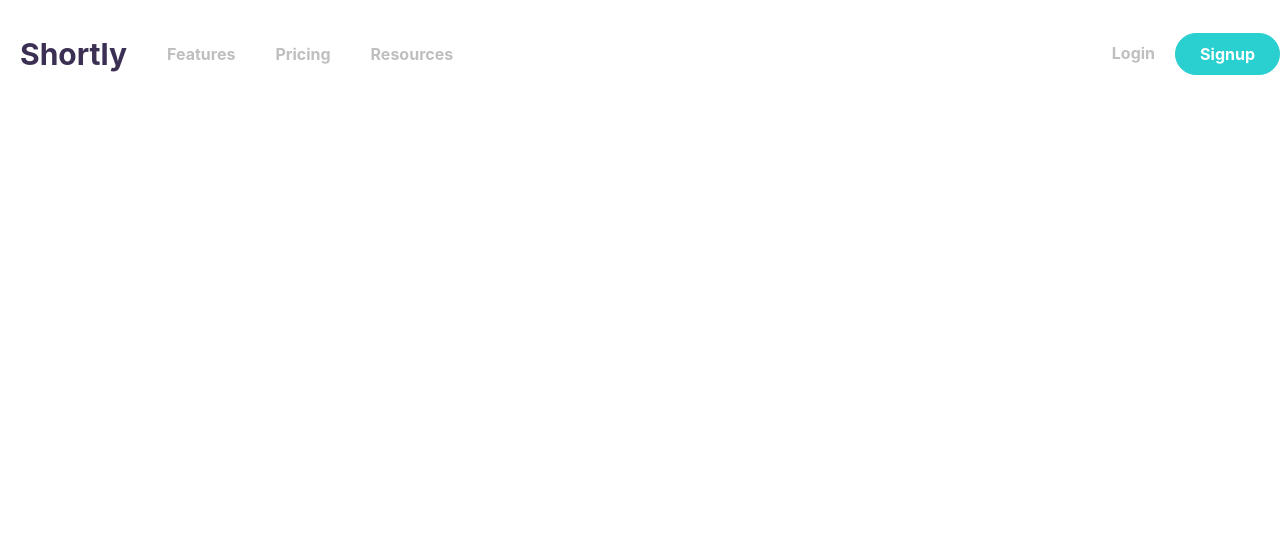
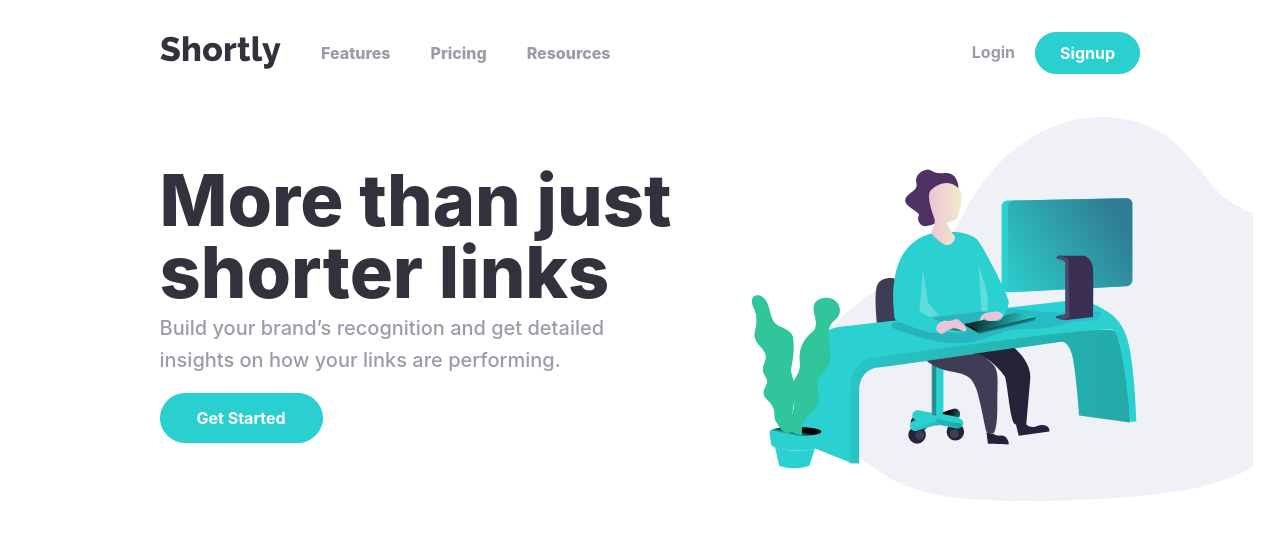
Before and after one commit to snhase/fem-url-shortening-app, a React (Create React App) app: page / in a window 1280 px wide. Shown: the top 540 px of the page. Built offline with nearby package versions, Linux system fonts and the light colour scheme.

Commit message:
add get started section

```diff
--- a/src/App.tsx
+++ b/src/App.tsx
@@ -1,20 +1,31 @@
 import React from 'react';
+import logo from '../src/assets/images/logo.svg'
 
 function App() {
   return (
     <div className="max-w-[1440px] mx-auto">
-        <header className="py-4 flex justify-center content-between items-center">
+        <header className="max-w-[1000px] mx-auto py-4 flex justify-center content-between items-center">
         <div className="py-5 flex w-full items-center">
-          <div className="px-5 text-3xl font-bold text-primaryDarkViolet">Shortly</div>
-          <div className="px-5 text-neutralGray font-bold hover:text-primaryDarkViolet hover:cursor-pointer">Features</div>
-          <div className="px-5 text-neutralGray font-bold hover:text-primaryDarkViolet hover:cursor-pointer">Pricing</div>
-          <div className="px-5 text-neutralGray font-bold hover:text-primaryDarkViolet hover:cursor-pointer">Resources</div>
+          <img className="px-5" src={logo} alt="Shortly logo"></img>
+          <div className="px-5 text-neutralGrayishViolet font-extrabold hover:text-primaryDarkViolet hover:cursor-pointer">Features</div>
+          <div className="px-5 text-neutralGrayishViolet font-extrabold hover:text-primaryDarkViolet hover:cursor-pointer">Pricing</div>
+          <div className="px-5 text-neutralGrayishViolet font-extrabold hover:text-primaryDarkViolet hover:cursor-pointer">Resources</div>
           </div>
         <div className="flex justify-end w-full">
-          <div className="px-5 py-2 text-neutralGray font-bold hover:text-primaryDarkViolet hover:cursor-pointer">Login</div>
+          <div className="px-5 py-2 text-neutralGrayishViolet font-bold hover:text-primaryDarkViolet hover:cursor-pointer">Login</div>
           <button className="px-6 py-2 bg-primaryCyan border border-primaryCyan rounded-full font-bold text-white hover:opacity-75">Signup</button>
         </div>
         </header>
+        <main>
+          <section className="max-w-[1225px] mx-auto py-3 flex items-center justify-between">
+            <div className="ml-28 px-5 w-1/2 flex-none">
+              <div className="text-7xl text-primaryBlack font-extrabold">More than just shorter links</div>
+              <div className="py-1 text-xl w-5/6 font-medium leading-relaxed text-neutralGrayishViolet"> Build your brand’s recognition and get detailed insights on how your links are performing.</div>
+              <button className="my-3 px-9 py-3 bg-primaryCyan border border-primaryCyan rounded-full font-bold text-white hover:opacity-75">Get Started</button>
+            </div>
+            <div className=" w-3/6 h-96 bg-[url('../src/assets/images/illustration-working.svg')] bg-no-repeat bg-cover"></div>
+          </section>
+        </main>
     </div>
   );
 }
--- /dev/null
+++ b/src/assets/custom.d.ts
@@ -0,0 +1,9 @@
+declare module "\*.svg" {
+    const content: string;
+    export default content;
+  }
+
+  declare module "\*.jpg" {
+    const content: string;
+    export default content;
+  }
--- a/tailwind.config.js
+++ b/tailwind.config.js
@@ -6,6 +6,7 @@ module.exports = {
   theme: {
     extend: {
       colors: {
+        primaryBlack: "#34313D",
         primaryCyan: "hsl(180, 66%, 49%)",
         primaryDarkViolet: "hsl(257, 27%, 26%)",
         secondaryRed: "hsl(0% , 87%, 67%)",
```
